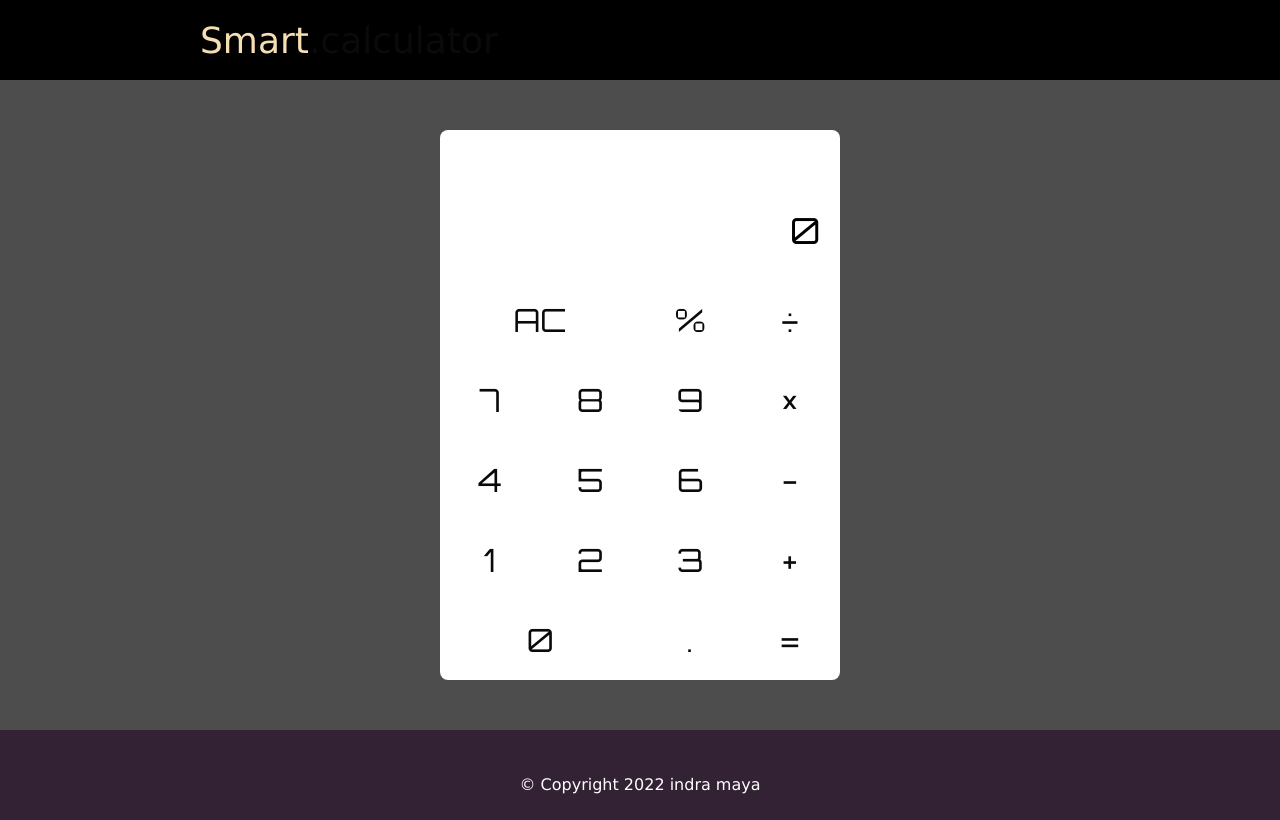
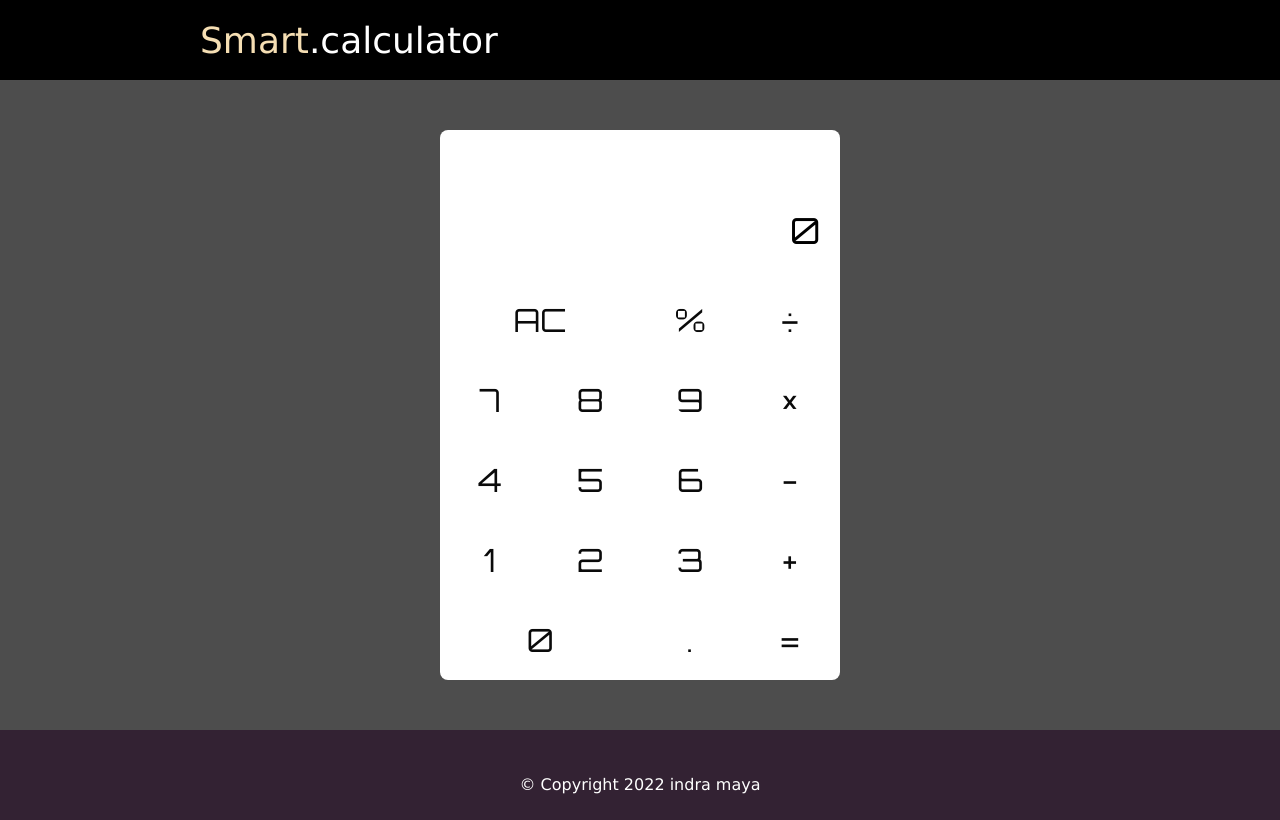
Before and after one commit to indramaya/smart-calculator, a plain HTML site: page index.html in a window 1280 px wide. Drawn offline with Linux system fonts and the light colour scheme.

Commit message:
mengubah color span

```diff
--- a/stylesheet.css
+++ b/stylesheet.css
@@ -66,7 +66,7 @@ button:hover{
     padding:20px 200px;
 }
 span {
-    color: #0a0a0a;
+    color: #fff;
 }
 
 .btn{
```
